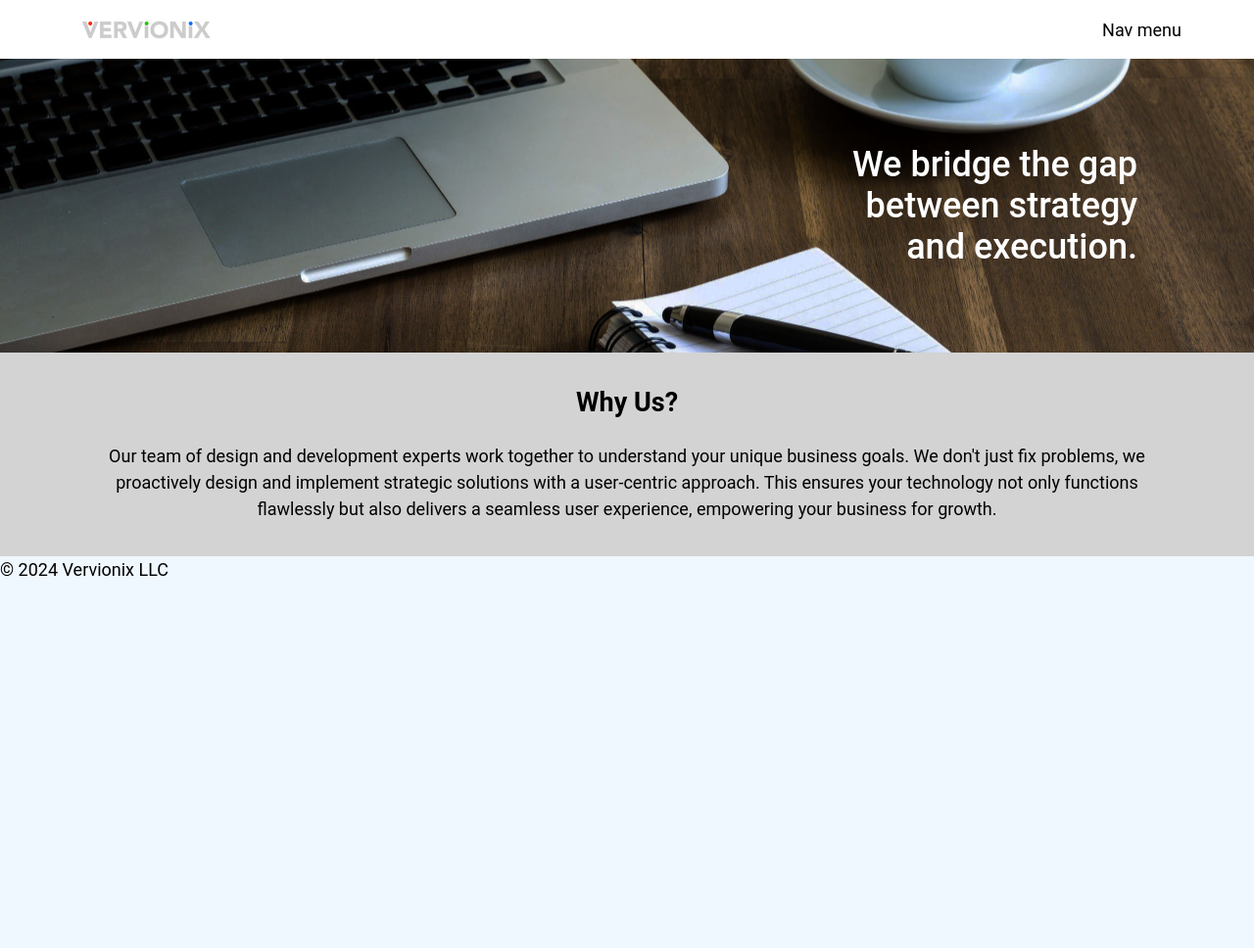
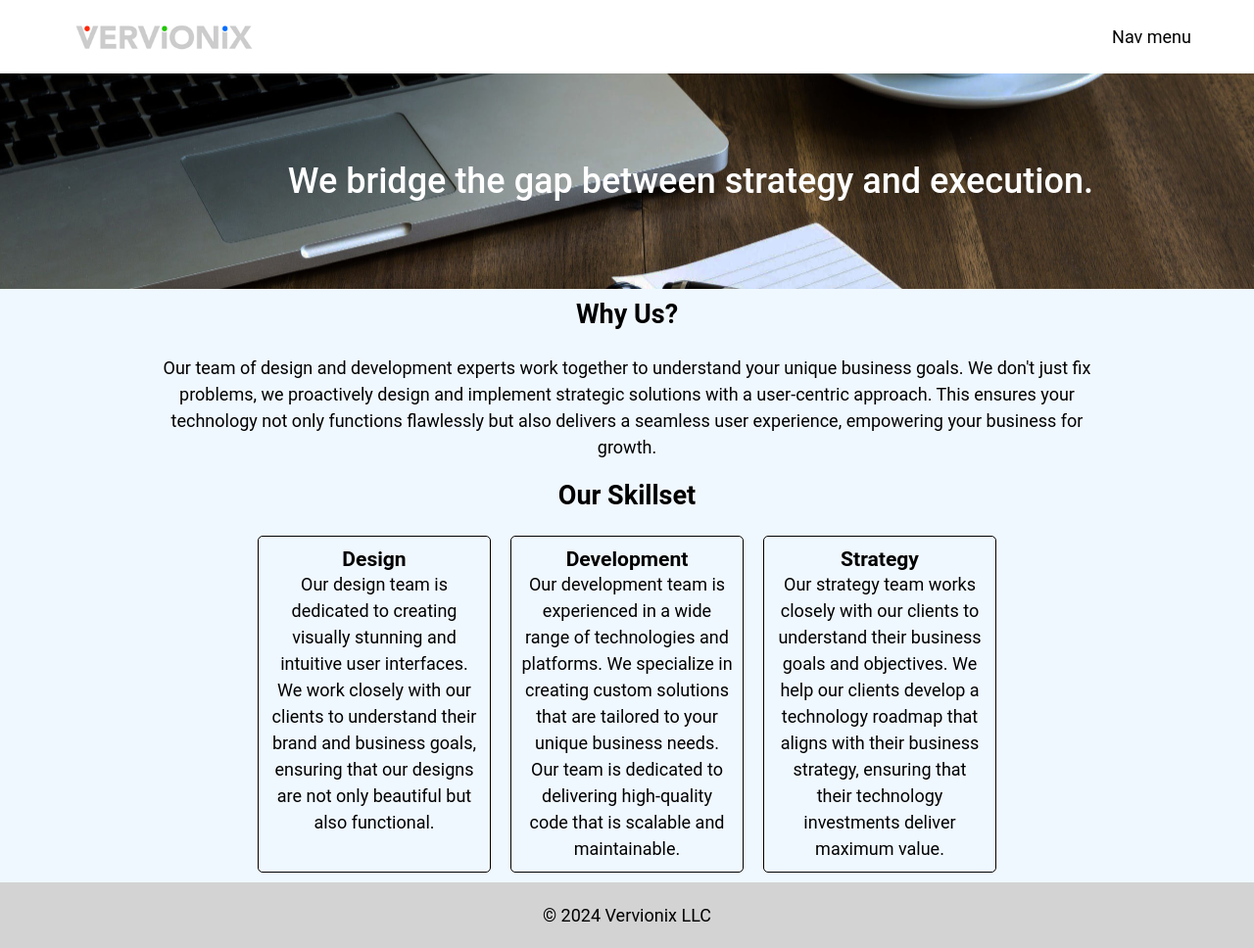
Before and after one commit to Vervionix/vervionix.github.io, a plain HTML site: page index.html in a window 1280 px wide. Shown: the whole page at 98% size. Before the commit the page ends 800 px from the top, so only its background shows below. Drawn offline with Linux system fonts and the light colour scheme.

Commit message:
style rewrite

```diff
--- a/index.html
+++ b/index.html
@@ -15,17 +15,14 @@
 <body>
 
 
-    <div id="topnav" class="page-section">
+    <div id="topnav">
         <div id="topnav-content">
-
             <div id="topnav-logo">
                 <img src="assets/vx-menu-logo.png" alt="Vervionix Logo">
             </div>
-
             <div id="navmenu">
                 Nav menu
             </div>
-
         </div>
     </div>
 
@@ -34,18 +31,44 @@
 
     <div id="content">
 
-        <div id="hero" class="page-section">
-            <div id="hero-content" class="content-container">
+        <div id="hero" class="section">
+            <div id="hero-content" class="section-content">
                 <h2 id="herotext">We bridge the gap between strategy and execution.</h2>
             </div>
         </div>
 
-        <div id="intro" class="page-section">
-            <div id="intro-content" class="content-container">
+        <div id="intro" class="section">
+            <div id="intro-content" class="section-content">
                 <h2 class="section-header">Why Us?</h2>
                 <p>
                     Our team of design and development experts work together to understand your unique business goals.  We don't just fix problems, we proactively design and implement strategic solutions with a user-centric approach.  This ensures your technology not only functions flawlessly but also delivers a seamless user experience, empowering your business for growth.
                 </p>
+            </div>
+        </div>
+
+        <div id="skillsets" class="section">
+            <div id="skillsets-content" class="section-content">
+                <h2 class="section-header">Our Skillset</h2>
+                <div id="skillsets-tiles">
+                    <div class="skillset">
+                        <h3 class="skillset-header">Design</h3>
+                        <p class="skillset-text">
+                            Our design team is dedicated to creating visually stunning and intuitive user interfaces.  We work closely with our clients to understand their brand and business goals, ensuring that our designs are not only beautiful but also functional.
+                        </p>
+                    </div>
+                    <div class="skillset">
+                        <h3 class="skillset-header">Development</h3>
+                        <p class="skillset-text">
+                            Our development team is experienced in a wide range of technologies and platforms.  We specialize in creating custom solutions that are tailored to your unique business needs.  Our team is dedicated to delivering high-quality code that is scalable and maintainable.
+                        </p>
+                    </div>
+                    <div class="skillset">
+                        <h3 class="skillset-header">Strategy</h3>
+                        <p class="skillset-text">
+                            Our strategy team works closely with our clients to understand their business goals and objectives.  We help our clients develop a technology roadmap that aligns with their business strategy, ensuring that their technology investments deliver maximum value.
+                        </p>
+                    </div>
+                </div>
             </div>
         </div>
 
@@ -54,7 +77,7 @@
 
 
 
-    <div id="footer">
+    <div id="footer" class="section">
         <div id="footer-content">
             <p>&copy; 2024 Vervionix LLC</p>
         </div>
--- a/style/main.css
+++ b/style/main.css
@@ -6,8 +6,7 @@
   --topnav-background: white;
 
   /* spacing */
-  --content-margin-left: 5%;
-  --content-margin-right: var(--content-margin-left);
+  --content-margins: 5%;
 
   /* fonts */
   --font-family: 'Roboto', 'Verdana', sans-serif;
@@ -38,6 +37,8 @@ body {
   padding: 0;
 
   background-color: var(--page-background);
+
+  scroll-behavior: smooth;
 }
 
 p {
@@ -46,51 +47,53 @@ p {
 
 
 
+
 /* page classes */
 
-.page-section {
+.section {
   width: 100%;
-  padding-left: var(--content-margin-left);
-  padding-right: var(--content-margin-right);
+  padding: 10px var(--content-margins);
 }
 
 .section-header {
   margin-bottom: 25px;
   font-size: 1.5rem;
+
+  text-align: center;
 }
 
-.content-container {
-  padding: 35px;
+.section-content {
+  padding: 0 100px;
 }
 
 
+
+
+/* id styles */
 
 
 /* top nav */
 
 #topnav{
   background-color: var(--topnav-background);
+  padding: 10px var(--content-margins)
 }
 
 #topnav-content {
   display: flex;
   justify-content: space-between;
   align-items: center;
-
-  height: 60px;
-  padding: 10px;
+  flex-wrap: wrap;
 }
 
 #topnav-logo{
-  height: 100%;
+  height: 55px;
 }
 
 #topnav-logo img{
   object-fit: contain;
-  height: inherit;
+  height: 100%;
 }
-
-
 
 
 /* hero */
@@ -99,16 +102,16 @@ p {
   background-image: url('../assets/hero-bg.jpg');
   background-size: cover;
   background-position: center;
-
-  /* filter: brightness(0.5); */
 }
 
 #hero-content {
   display: flex;
-  justify-content: right;
+  justify-content: flex-end;
   align-items: center;
 
-  min-height: 300px;
+  min-height: 200px;
+  height: 25vh;
+  width: 100%;
 }
 
 #herotext {
@@ -116,17 +119,10 @@ p {
   font-size: 2rem;
   font-weight: 500;
   text-align: right;
-  padding-right: 20px;
-
-  width: 33%;
 }
 
 
 /* intro */
-
-#intro {
-  background-color: lightgray;
-}
 
 #intro-content {
   display: flex;
@@ -135,3 +131,34 @@ p {
 
   text-align: center;
 }
+
+
+/* skillsets */
+
+#skillsets-tiles {
+  display: flex;
+  flex-direction: row;
+  flex-wrap: wrap;
+  justify-content: center;
+  gap: 20px;
+}
+
+.skillset {
+  padding: 10px;
+  border: 1px solid black;
+  border-radius: 5px;
+  min-width: 100px;
+  width: 25%;
+  text-align: center;
+}
+
+/* footer */
+
+#footer{
+  background-color: lightgray;
+}
+
+#footer-content p{
+  text-align: center;
+  padding: 10px;
+}
```
